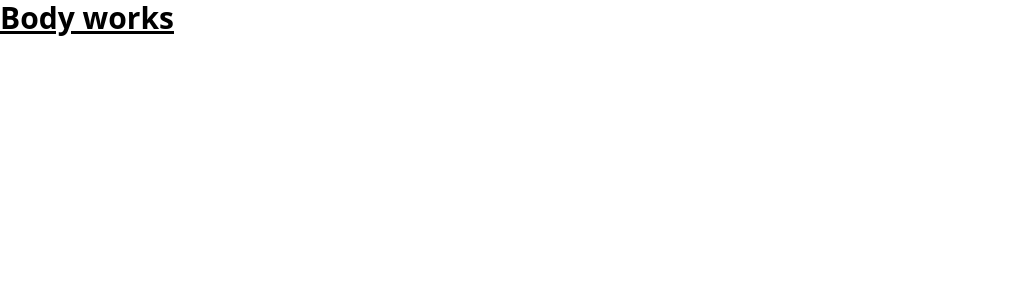
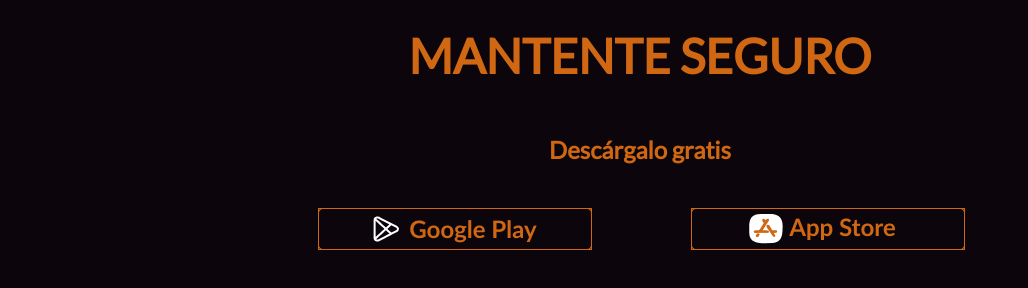
Before and after one commit to IHC-202301-SafeLife/SegurMap-LandingPage, a website: page src/index.html in a window 1280 px wide. Shown: the whole page, without its empty margins (0-1028 px from the left). Drawn offline with nearby package versions, Linux system fonts and the light colour scheme; files that its build step writes are made by us from their sources.

Commit message:
feat: add cursor

```diff
--- a/src/index.html
+++ b/src/index.html
@@ -1,15 +1,28 @@
-<!DOCTYPE html>
+<!doctype html>
 <html>
-  <head>
-    <meta charset="utf-8" />
-    <meta http-equiv="X-UA-Compatible" content="IE=edge" />
-    <title></title>
-    <meta name="description" content="" />
-    <meta name="viewport" content="width=device-width, initial-scale=1" />
-    <link rel="stylesheet" href="styles/tailwind.css" />
-    <link rel="stylesheet" href="styles/styles.css" />
-  </head>
-  <body>
-    <h1 class="text-3xl font-bold underline">Body works</h1>
-  </body>
+<head>
+  <meta charset="UTF-8">
+  <meta name="viewport" content="width=device-width, initial-scale=1.0">
+  <link href="https://fonts.googleapis.com/css?family=Lato" rel="stylesheet">
+  <link href="/src/styles/tailwind.css" rel="stylesheet">
+  <link href="/src/styles/style.css" rel="stylesheet">
+</head>
+<body class="bg-fondo-400">
+  <div>
+    <h1 class="font-bold fg-letters-200"> MANTENTE SEGURO</h1>
+  </div>
+    <div>
+      <h3 class="font-bold fg-letters-100">Descárgalo gratis</h1>
+    </div>
+
+    <div class="box">
+      <div class ="imgPS">
+        <img src="GOOGLE.png"  alt="">
+      </div>
+      <div class ="imgAS">
+        <img src="App-Store.png" alt="">
+      </div>
+    </div>
+
+</body>
 </html>
--- a/src/styles/styles.css
+++ b/src/styles/styles.css
@@ -1,3 +1,56 @@
 @tailwind base;
 @tailwind components;
 @tailwind utilities;
+
+.bg-fondo-400 {
+    --tw-bg-opacity: 1;
+    background-color: rgb(12 5 12 / var(--tw-bg-opacity));
+
+}
+
+.fg-letters-200 {
+    --tw-bg-opacity: 1;
+    color: rgb(208 103 19 / var(--tw-bg-opacity));
+    text-align: center;
+    margin: 20px;
+    font-family: "Lato",Bold, sans-serif;
+    font-size: 48px;
+}
+
+.fg-letters-100 {
+    --tw-bg-opacity: 1;
+    color: rgb(208 103 19 / var(--tw-bg-opacity));
+    text-align: center;
+    margin: 40px;
+    font-family: "Lato",Bold, sans-serif;
+    font-size: 24px;
+}
+
+.box{
+    margin: 0 auto;
+    display: grid;
+    grid-template-columns: repeat(auto-fit, minmax(20rem, 1fr));
+    grid-gap: 2rem;
+}
+
+.imgPS{
+    padding-right: 2rem;
+    display: flex;
+    align-items: center;
+    justify-content: right;
+
+}
+
+.box div img{
+
+    cursor: pointer;
+
+}
+
+.imgAS{
+    padding-left: 2.2rem;
+    display: flex;
+    align-items: center;
+    justify-content: left;
+
+}
```
Also changed, not shown: src/AS.png (added), src/App-Store.png (added), src/GOOGLE.png (added), src/GP.png (added), src/styles/tailwind.css.
